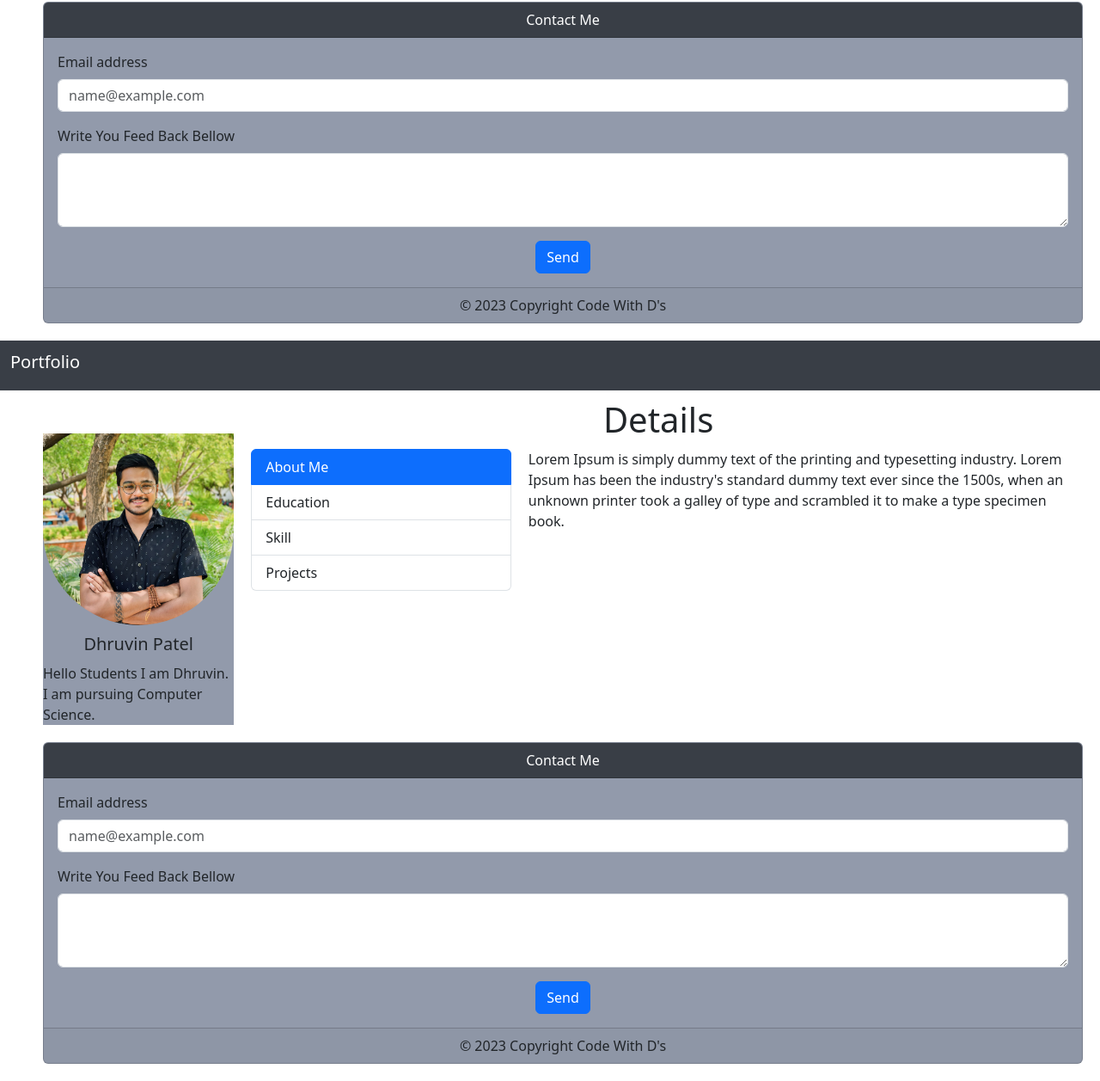
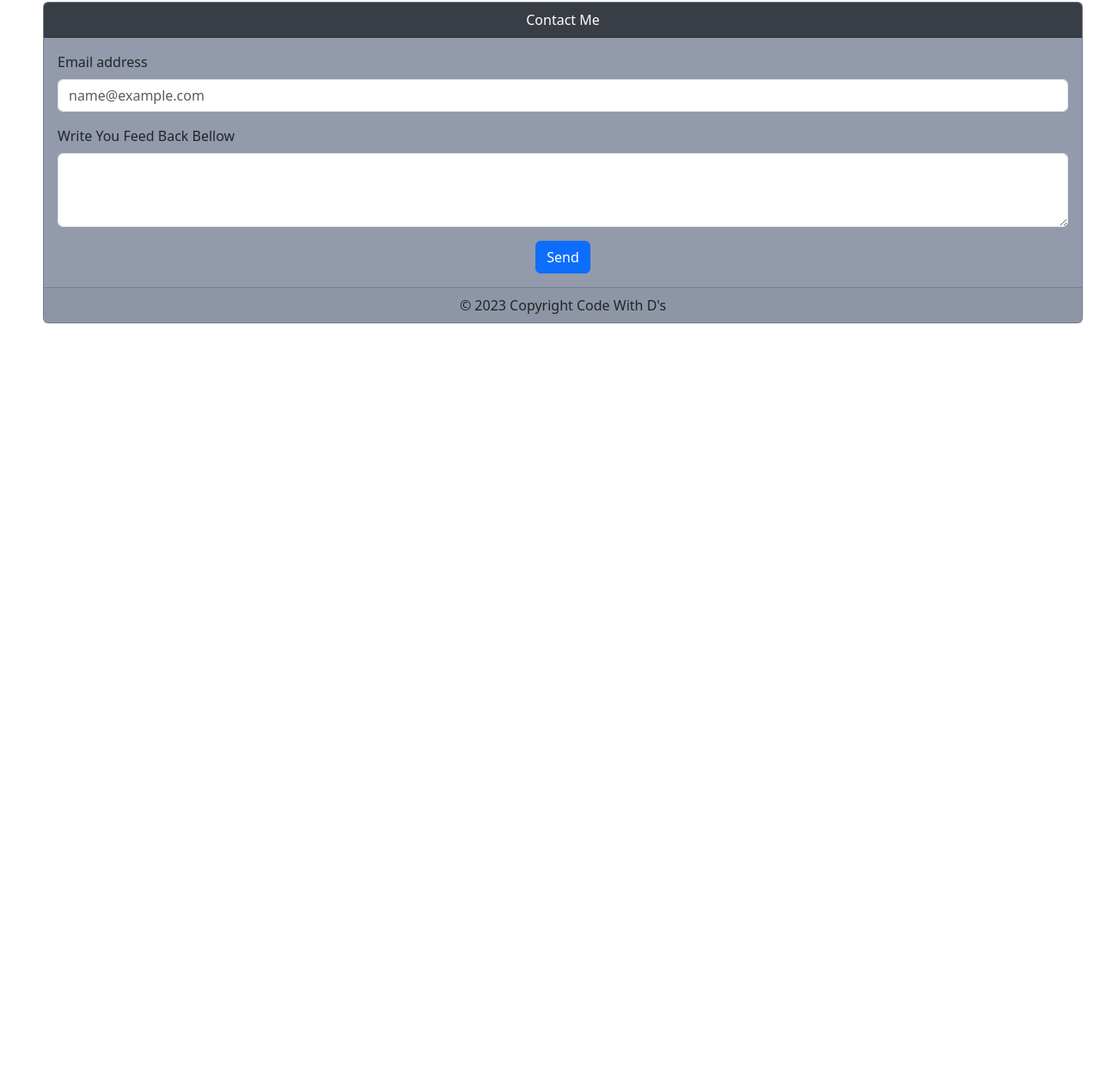
Before and after one commit to sutharansh05/ansh, a plain HTML site: page index.html in a window 1280 px wide. Shown: the part 464-1721 px from the top of the page at 86% size. After the commit the page ends 860 px from the top, so only its background shows below. Drawn offline with nearby package versions, Linux system fonts and the light colour scheme.

Commit message:
index.html

```diff
--- a/index.html
+++ b/index.html
@@ -73,79 +73,3 @@
 </footer>
       <script src="https://cdn.jsdelivr.net/npm/bootstrap@5.3.3/dist/js/bootstrap.bundle.min.js" integrity="sha384-YvpcrYf0tY3lHB60NNkmXc5s9fDVZLESaAA55NDzOxhy9GkcIdslK1eN7N6jIeHz" crossorigin="anonymous"></script>
 </body>
-</html><!DOCTYPE html>
-<html lang="en">
-<head>
-    <meta charset="UTF-8">
-    <meta name="viewport" content="width=device-width, initial-scale=1.0">
-    <title>Portfolio</title>
-    <link rel="stylesheet" href="style.css">
-    <link rel="stylesheet" href="res.css">
-    <link href="https://cdn.jsdelivr.net/npm/bootstrap@5.3.3/dist/css/bootstrap.min.css" rel="stylesheet" integrity="sha384-QWTKZyjpPEjISv5WaRU9OFeRpok6YctnYmDr5pNlyT2bRjXh0JMhjY6hW+ALEwIH" crossorigin="anonymous">
-</head>
-<body>
-    <nav class="navbar">
-        <div class="container-fluid">
-          <span class="navbar-brand p h1" style="color: white;">Portfolio</span>
-        </div>
-      </nav>
-
-      <div class="top-section">
-
-<div class="image-div">
-    <img src="1711094478407.jpg" class="card-img-top" alt="...">
-    <div class="card-body">
-        <h5 class="card-title">Dhruvin Patel</h5>
-        <p class="card-text">Hello Students I am Dhruvin. I am pursuing Computer Science.</p>
-      </div>
-</div>
-
-<div class="side-detail-div">
-    <div class="card-body">
-        <h1 class="card-title">Details</h1>
-        <div class="inner-div">
-                <div class="click">
-                  <div class="list-group" id="list-tab" role="tablist">
-                    <a class="list-group-item list-group-item-action active" id="list-home-list" data-bs-toggle="list" href="#list-home" role="tab" aria-controls="list-home">About Me</a>
-                    <a class="list-group-item list-group-item-action" id="list-profile-list" data-bs-toggle="list" href="#list-profile" role="tab" aria-controls="list-profile">Education</a>
-                    <a class="list-group-item list-group-item-action" id="list-messages-list" data-bs-toggle="list" href="#list-messages" role="tab" aria-controls="list-messages">Skill</a>
-                    <a class="list-group-item list-group-item-action" id="list-settings-list" data-bs-toggle="list" href="#list-settings" role="tab" aria-controls="list-settings">Projects</a>
-                  </div>
-                </div>
-              <div class="col-8">
-                <div class="tab-content" id="nav-tabContent">
-                  <div class="tab-pane fade show active" id="list-home" role="tabpanel" aria-labelledby="list-home-list">Lorem Ipsum is simply dummy text of the printing and typesetting industry. Lorem Ipsum has been the industry's standard dummy text ever since the 1500s, when an unknown printer took a galley of type and scrambled it to make a type specimen book.</div>
-                  <div class="tab-pane fade" id="list-profile" role="tabpanel" aria-labelledby="list-profile-list">It is a long established fact that a reader will be distracted by the readable content of a page when looking at its layout. </div>
-                  <div class="tab-pane fade" id="list-messages" role="tabpanel" aria-labelledby="list-messages-list">Contrary to popular belief, Lorem Ipsum is not simply random text. It has roots in a piece of classical Latin literature from 45 BC, making it over 2000 years old.</div>
-                  <div class="tab-pane fade" id="list-settings" role="tabpanel" aria-labelledby="list-settings-list">There are many variations of passages of Lorem Ipsum available, but the majority have suffered alteration in some form, by injected humour, or randomised words which don't look even slightly believable.</div>
-                </div>
-              </div>
-
-        </div>
-      </div>
-</div>
-</div>
-<footer>
-    <div class="card text-center" style="background-color: #929AAB;">
-        <div class="card-header" style="background-color: #393E46; color: white;">
-         Contact Me
-        </div>
-        <div class="card-body">
-            <div class="mb-3">
-                <label for="exampleFormControlInput1" class="form-label">Email address</label>
-                <input type="email" class="form-control" id="exampleFormControlInput1" placeholder="name@example.com">
-              </div>
-              <div class="mb-3">
-                <label for="exampleFormControlTextarea1" class="form-label">Write You Feed Back Bellow</label>
-                <textarea class="form-control" id="exampleFormControlTextarea1" rows="3"></textarea>
-              </div>
-              <button type="button" class="btn btn-primary">Send</button>
-        </div>
-        <div class="card-footer">
-            © 2023 Copyright Code With D's
-        </div>
-      </div>
-</footer>
-      <script src="https://cdn.jsdelivr.net/npm/bootstrap@5.3.3/dist/js/bootstrap.bundle.min.js" integrity="sha384-YvpcrYf0tY3lHB60NNkmXc5s9fDVZLESaAA55NDzOxhy9GkcIdslK1eN7N6jIeHz" crossorigin="anonymous"></script>
-</body>
-</html>
```
